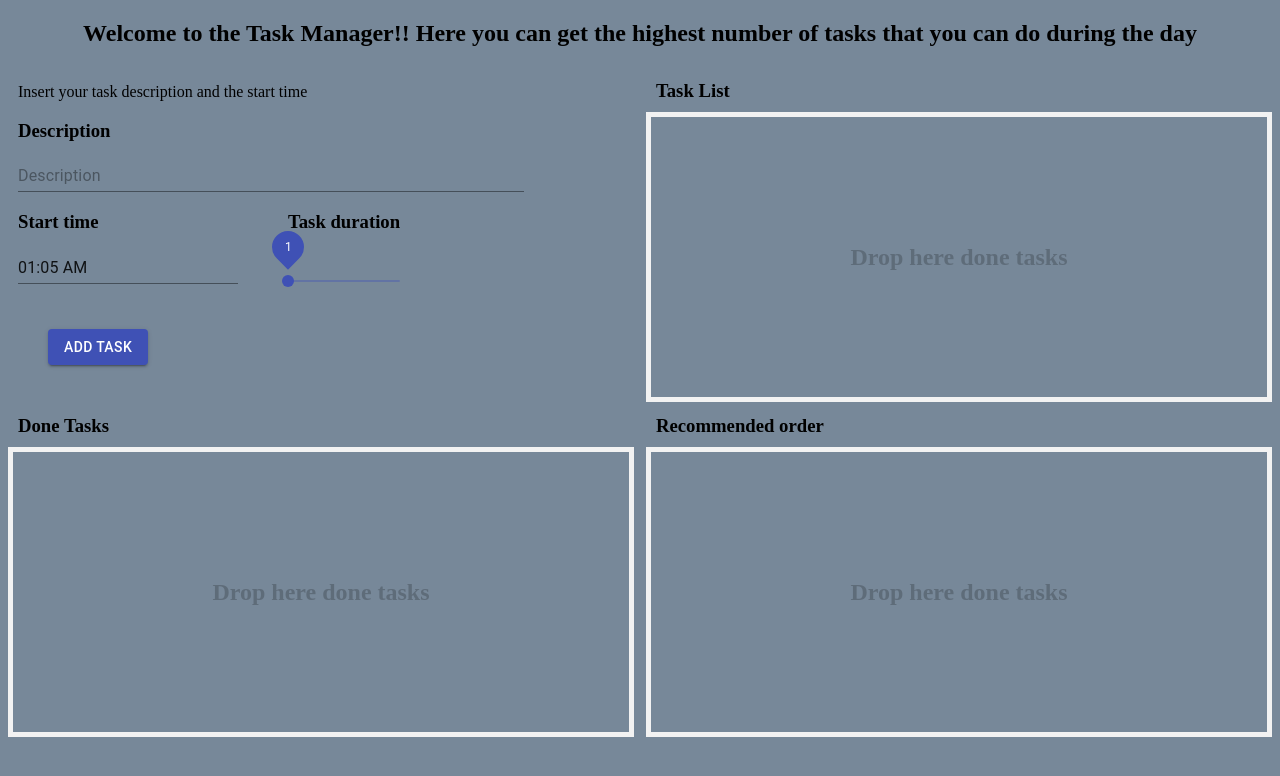
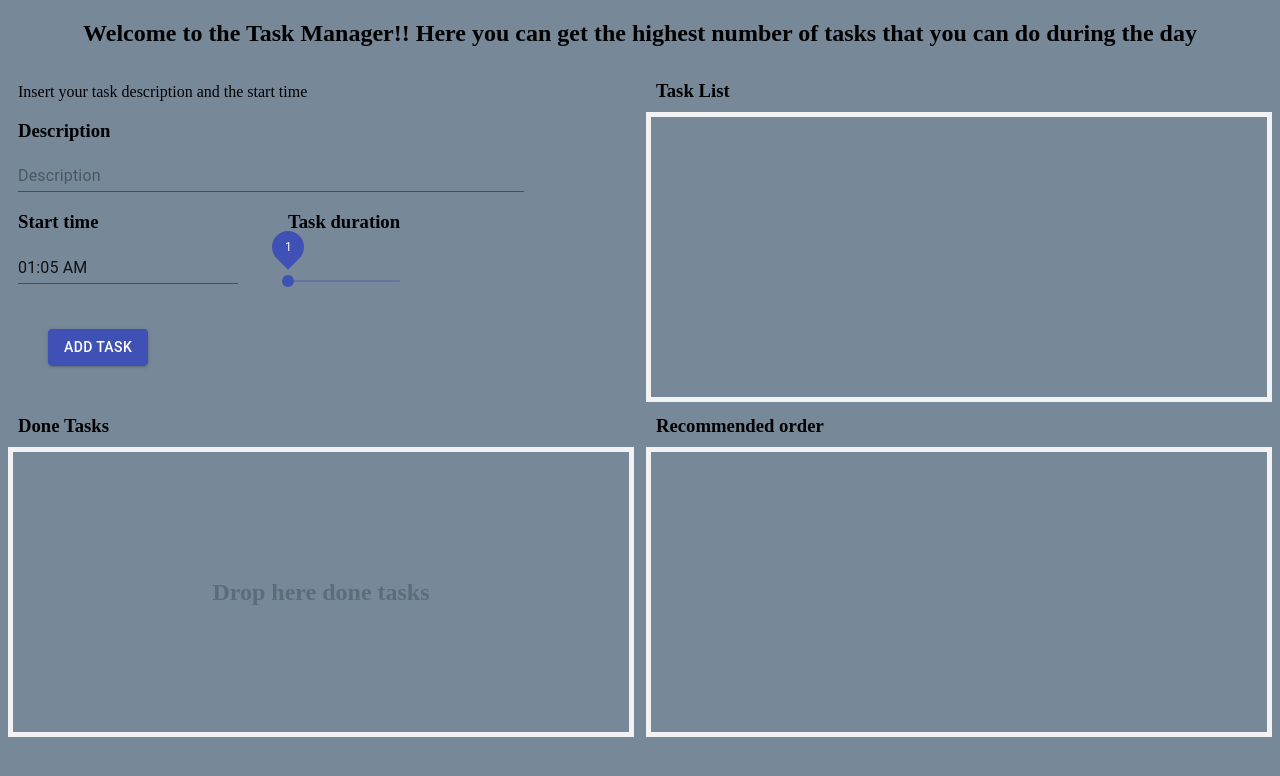
Before and after one commit to projeto-de-algoritmos/Greed_Algo, a React (Create React App) app: page / in a window 1280 px wide. Shown: the top 776 px of the page. Built offline with nearby package versions, Linux system fonts and the light colour scheme.

Commit message:
Drag and Drop tasks
Signed-off-by: Ezequiel De Oliveira <ezequiel1de1oliveira@gmail.com>

```diff
--- a/src/App.js
+++ b/src/App.js
@@ -45,16 +45,47 @@ function App() {
     );
 
     setTasks(() => {
-      const list = [...tasks, { initialMoment, finalMoment, initialDate, finalDate, description, id: tasks.length + 1 }];
+      const list = [...tasks, { initialMoment, finalMoment, initialDate, finalDate, description, id: tasks.length.toString() }];
       return list;
     });
     setDescription('');
     setSliderValue(1);
   }
 
+
+  const onDragStart = (e, itemId, listId) => {
+    e.dataTransfer.setData("ListId", listId);
+    e.dataTransfer.setData("itemId", itemId);
+  }
+
+  const onDrop = (e) => {
+    let incomingId = e.dataTransfer.getData("ListId");
+    let itemId = e.dataTransfer.getData("itemId");
+
+    if (incomingId === "tasks" || incomingId === "order") {
+      console.log(tasks[0].id, itemId)
+      let item = tasks.find(element => element.id === itemId);
+      setTasks(() => {
+        let newTasks = tasks.filter(element => element.id !== itemId);
+        return newTasks;
+      });
+      setDoneTasks([item, ...doneTasks]);
+    } else if (incomingId === "done") {
+      let item = doneTasks.find(element => element.id === itemId);
+      setDoneTasks(() => {
+        let newTasks = doneTasks.filter(element => element.id !== itemId);
+        return newTasks;
+      });
+      setTasks([...tasks, item]);
+    }
+
+  }
+
   useEffect(() => {
-    if ( tasks.length > 0) {
+    if (tasks.length > 0) {
       createBestSchedule();
+    } else {
+      setBestSchedule([]);
     }
   }, [tasks])
 
@@ -89,7 +120,7 @@ function App() {
         Here you can get the highest number of tasks that you can do during the day</h2>
       <div>
         <div style={{ display: 'flex', alignItems: 'center', justifyContent: 'space-between' }}>
-          <div style={{ padding: 10, paddingTop: 0 , width: "40%"}}>
+          <div style={{ padding: 10, paddingTop: 0, width: "40%" }}>
             <p>Insert your task description and the start time</p>
             <div>
               <h3>
@@ -140,21 +171,21 @@ function App() {
               <Button variant="contained" color="primary" onClick={() => addTasks()}>
                 Add Task
           </Button>
-{/*               <Button variant="contained" color="secondary" onClick={() => createBestSchedule()} style={{ marginLeft: 50 }}>
+              {/*               <Button variant="contained" color="secondary" onClick={() => createBestSchedule()} style={{ marginLeft: 50 }}>
                 Generate best schedule
           </Button> */}
             </div>
           </div>
           <div>
-            <List items={tasks} title={"Task List"} />
+            <List items={tasks} title={"Task List"} id="tasks" onDrop={onDrop} onDragStart={onDragStart} />
           </div>
         </div>
         <div style={{ display: 'flex', alignItems: 'center', justifyContent: 'space-between' }}>
           <div>
-            <List items={doneTasks} title={"Done Tasks"} />
+            <List containerColor={"#00FF7F"} items={doneTasks} title={"Done Tasks"} altText={"Drop here done tasks"} id="done" onDrop={onDrop} onDragStart={onDragStart} />
           </div>
           <div>
-            <List items={bestSchedule} title={"Recommended order"} />
+            <List items={bestSchedule} title={"Recommended order"} id={"order"} containerColor={"#00BFFF"} onDrop={onDrop} onDragStart={onDragStart}/>
           </div>
         </div>
       </div>
--- a/src/components/List.js
+++ b/src/components/List.js
@@ -1,16 +1,18 @@
 import React from 'react';
 
-function List({ items, title }) {
+function List({ items, title, altText, id, onDrop, onDragStart, containerColor }) {
+
+  const onDragOver = (e) => {
+    e.preventDefault();
+  }
+
   return (
     <div>
       <h3 style={{ margin: 10 }}>{title}</h3>
-      <div >
+      <div onDragOver={(e) => onDragOver(e)} onDrop={(e) => onDrop(e)} style={{ padding: 20, overflowY: 'scroll', width: "45vw", height: "30vh", borderColor: '#F2F2F2', borderWidth: 5, borderStyle: "solid" }}>
         {items.length > 0 ?
-          <div style={{ padding: 20, overflowY: 'scroll', width: "45vw", height: "30vh", borderColor: '#F2F2F2', borderWidth: 5, borderStyle: "solid" }}>
-            {
           items.map((item, index) => (
-                <div key={index} style={{ backgroundColor: '#6d8cee', flexDirection: 'row', display: 'flex', marginTop: 10, marginBottom: 10, padding: 20, width: "90%", overflow: 'hidden' }}>
-                  {/* <h3 style={{ alignSelf: 'center', marginRight: 20 }}>Tarefa numero {index + 1}</h3> */}
+            <div key={index} draggable onDragStart={(e) => onDragStart(e, item.id, id)} style={{ backgroundColor: containerColor || '#FA8072', flexDirection: 'row', display: 'flex', marginTop: 10, marginBottom: 10, padding: 20, width: "90%", overflow: 'hidden' }}>
               <div style={{ marginLeft: 20, display: 'flex', flexDirection: 'column', alignItems: 'flex-start', justifyContent: 'space-between', width: '80%' }}>
                 <div style={{ marginBottom: 5 }}>{item.description}</div>
                 <div style={{ display: "flex", flexDirection: "row", alignItems: 'center', justifyContent: 'flex-start', width: '70%' }}>
@@ -21,11 +23,9 @@ function List({ items, title }) {
               </div>
             </div>
           ))
-            }
-          </div>
           :
-          <div style={{ display: 'flex', alignItems: 'center', justifyContent: 'center', padding: 20, overflowY: 'scroll', width: "45vw", height: "30vh", borderColor: '#F2F2F2', borderWidth: 5, borderStyle: "solid" }}>
-            <h2 style={{opacity: 0.2}}>Drop here done tasks</h2>
+          <div style={{ display: 'flex', alignItems: 'center', justifyContent: 'center', width: "100%", height: "100%" }}>
+            <h2 style={{ opacity: 0.2 }}>{altText}</h2>
           </div>
         }
       </div>
```
Lines whose indentation alone changed are shown as unchanged.
